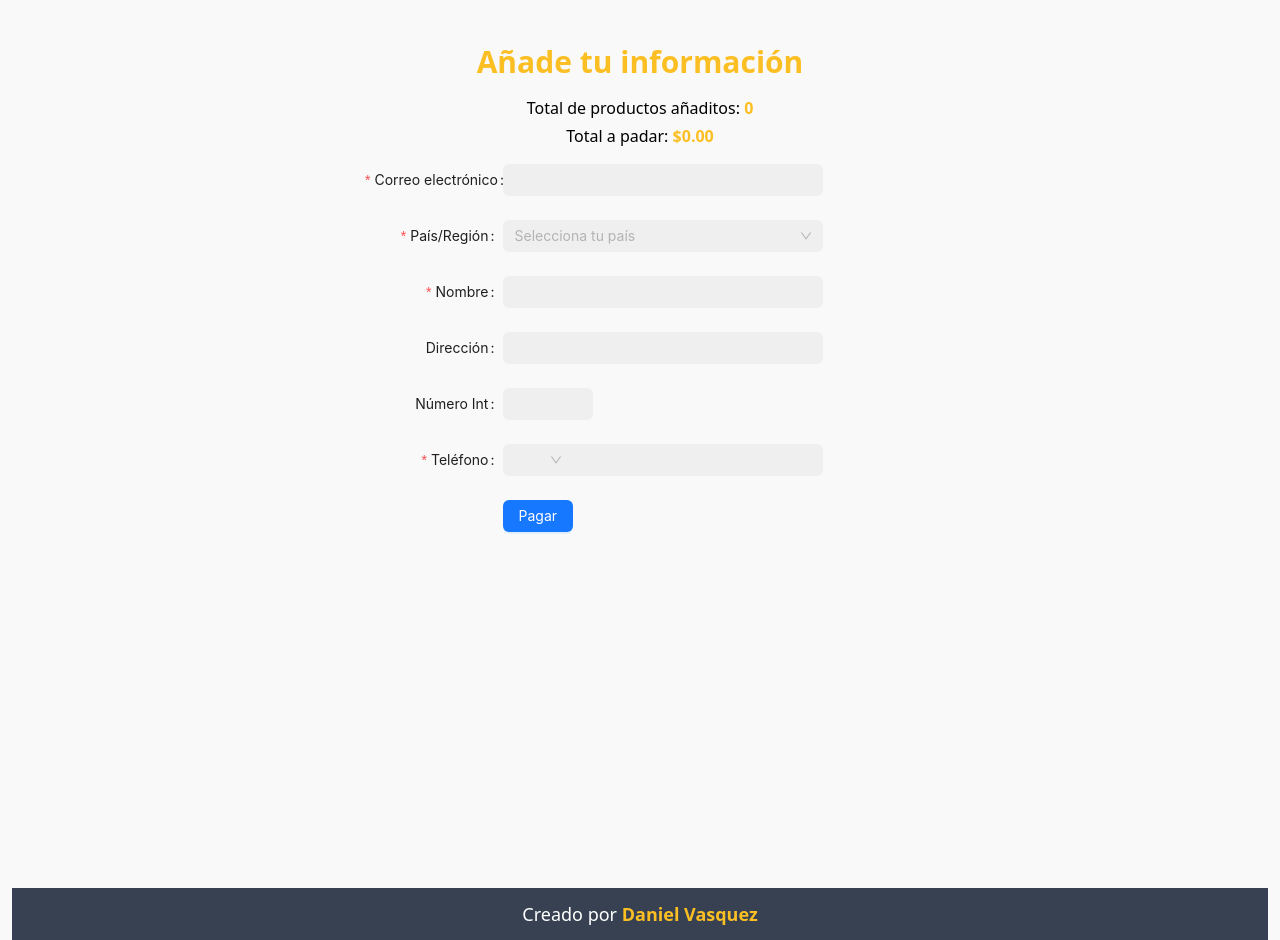
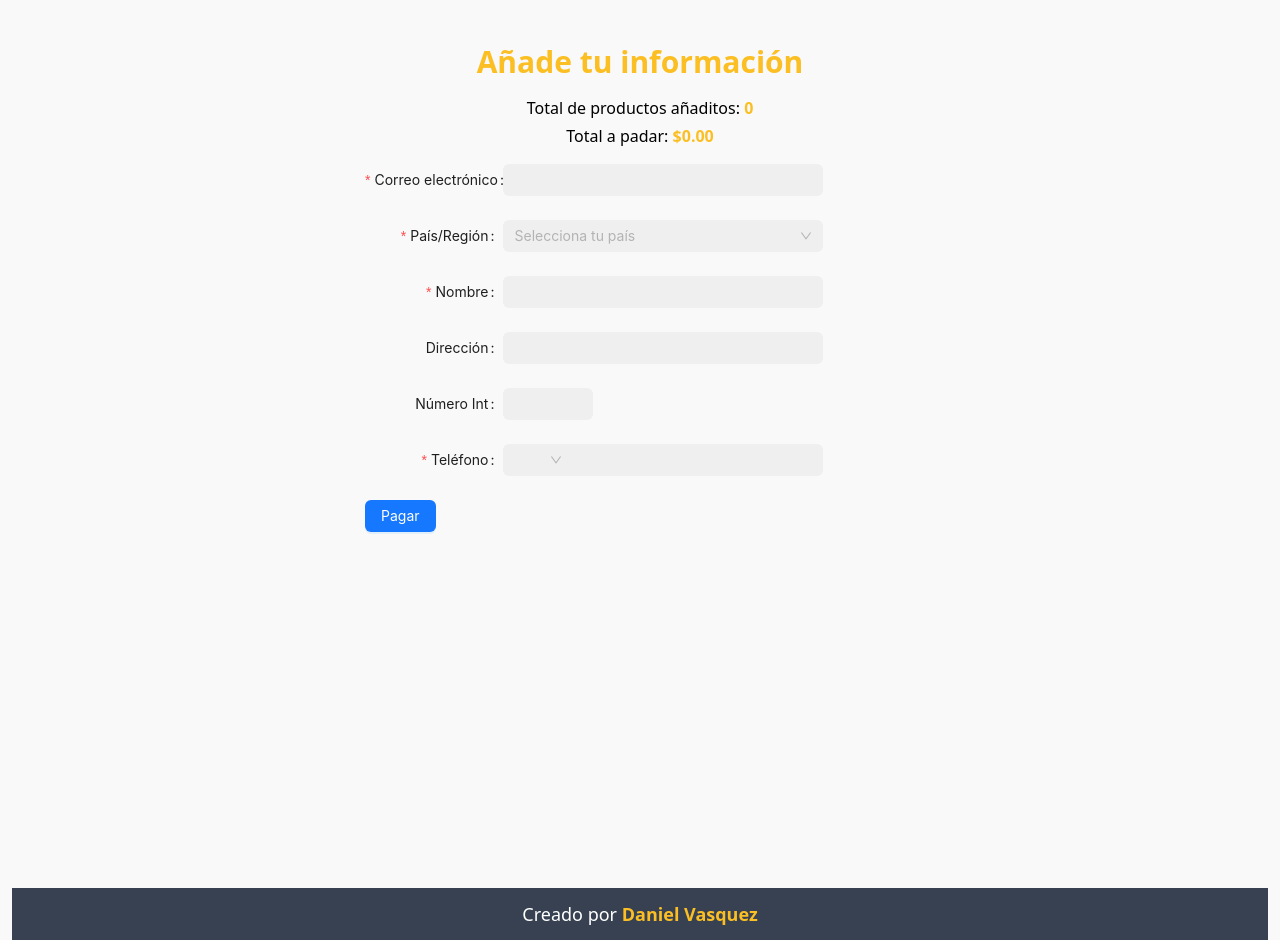
Before and after one commit to Daniel-Vasquez/ecommerce-react, a React (Vite) app: page /checkout in a window 1280 px wide. Built offline with nearby package versions, Linux system fonts and the light colour scheme.

Commit message:
Adjusting button

```diff
--- a/src/pages/Checkout.jsx
+++ b/src/pages/Checkout.jsx
@@ -124,11 +124,10 @@ export const Checkout = () => {
           <InputNumber addonBefore={prefixSelector} minLength={10} maxLength={10} style={{ width: '100%' }} />
         </Form.Item>
 
-        <Form.Item wrapperCol={{ offset: 6, span: 16 }}>
-          <Button type="primary" htmlType="submit">
-            Pagar
-          </Button>
-        </Form.Item>
+
+        <Button type="primary" htmlType="submit">
+          Pagar
+        </Button>
       </Form>
     </section>
   )
```
